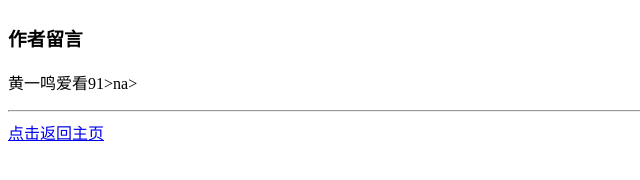
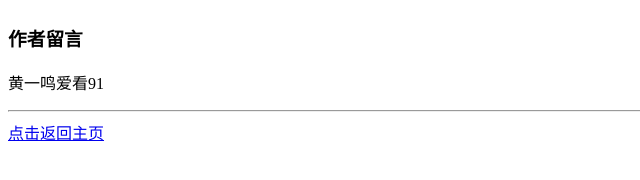
Before and after one commit to icelemon0923/icelemon0923.github.io, a plain HTML site: page luntan.html in a window 1280 px wide. Shown: the part 268-448 px from the top of the page, 0-640 px from the left. Drawn offline with Linux system fonts and the light colour scheme.

Commit message:
Update luntan.html

```diff
--- a/luntan.html
+++ b/luntan.html
@@ -18,7 +18,7 @@
     <div>
         <!--LT2-->
         <h3>作者留言</h3>
-        <p>黄一鸣爱看91>na>
+        <p>黄一鸣爱看91</p>
     </div>
     <hr>
 
```
